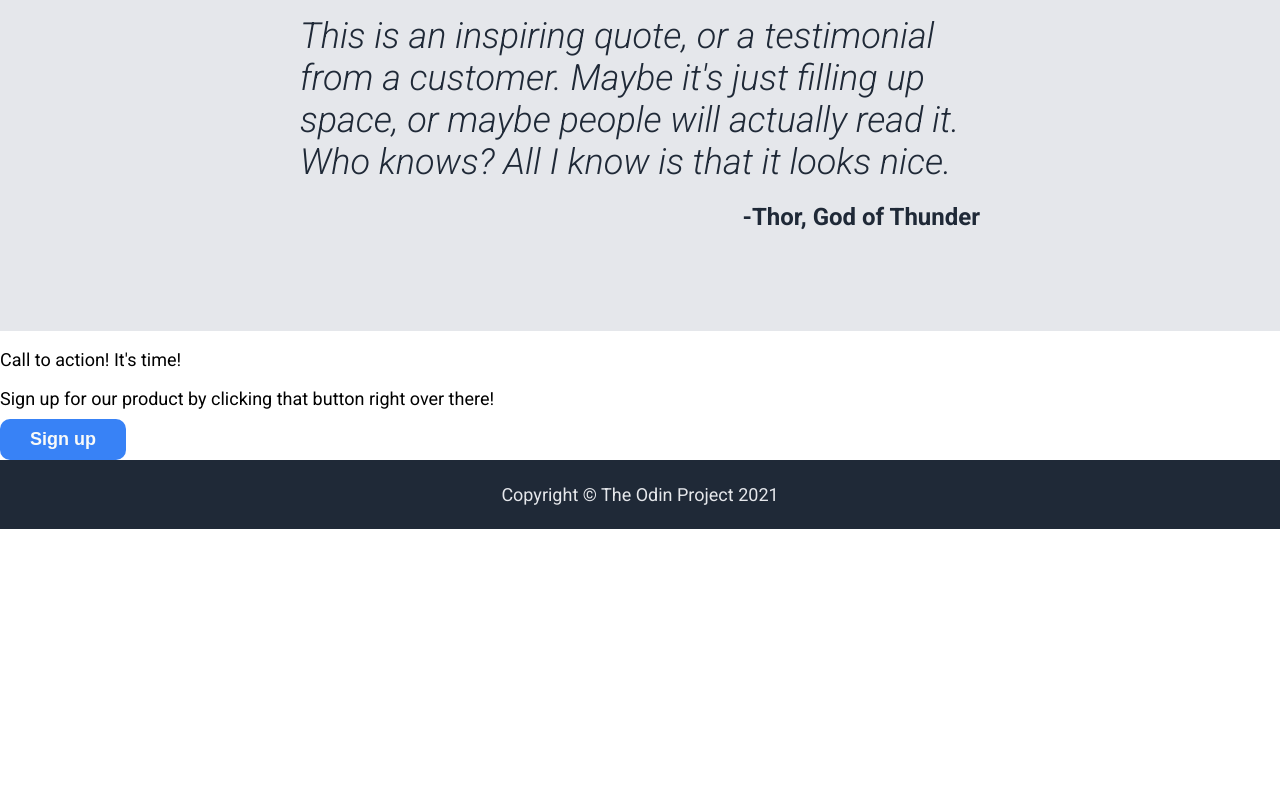
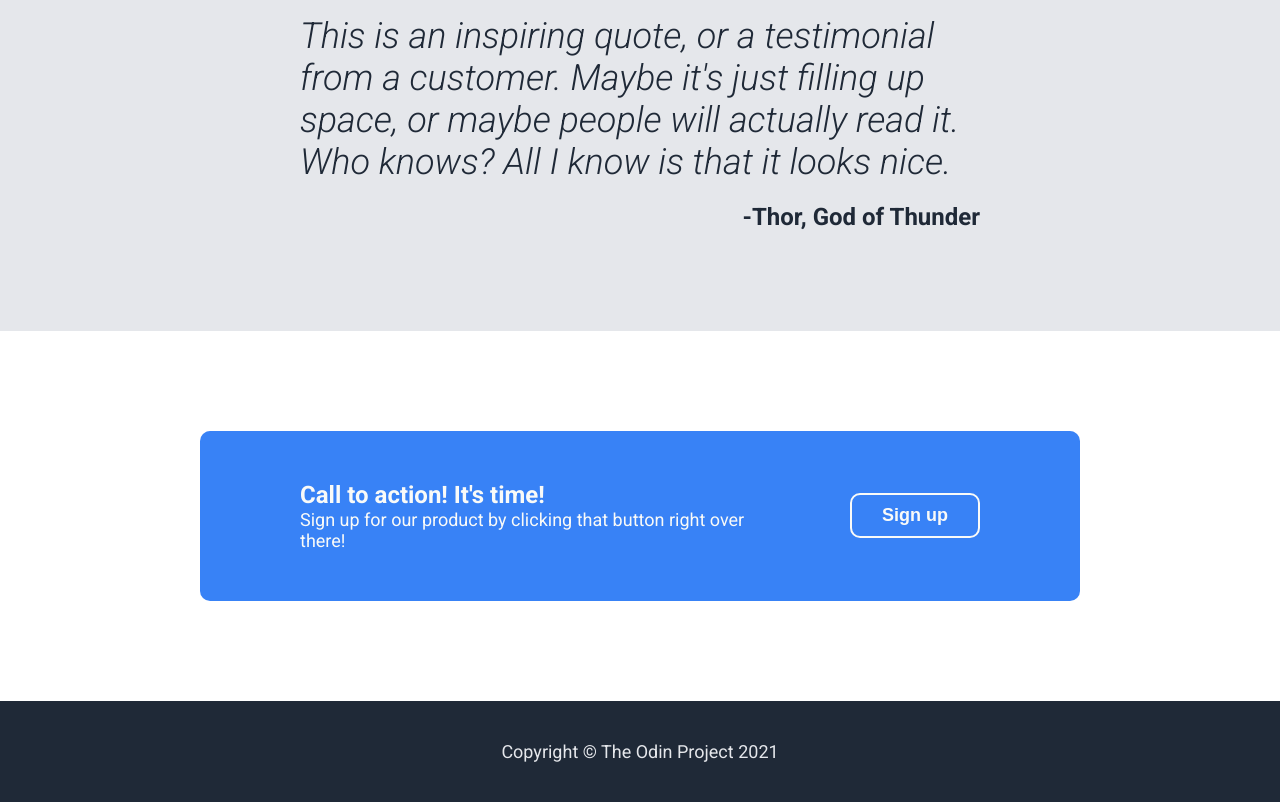
Before and after one commit to syafaatsaat/landing-page, a plain HTML site: page index.html in a window 1280 px wide. Shown: the part 1347-2149 px from the top of the page. Before the commit the page ends 1876 px from the top, so only its background shows below. Drawn offline with Linux system fonts and the light colour scheme.

Commit message:
Add styling to sign-up section
I think this marks the end of the assignment.
I've reached the objective given and I've learnt alot from this experience.

```diff
--- a/style.css
+++ b/style.css
@@ -67,7 +67,7 @@ button {
     display: flex;
     justify-content: center;
     flex-shrink: 0;
-    padding: 24px 0;
+    padding: 40px 0;
 }
 
 .body {
@@ -162,3 +162,39 @@ button {
     font-weight: bold;
     align-self: flex-end;
 }
+
+.sign-up {
+    display: flex;
+    justify-content: center;
+    align-items: center;
+    padding: 100px 200px;
+}
+
+.blue-box {
+    background-color: #3882F6;
+    border-radius: 10px;
+    display: flex;
+    justify-content: space-between;
+    align-items: center;
+    padding: 50px 100px;
+    gap: 100px;
+}
+
+.left-side {
+    color: #F9FAF8;
+}
+
+.main-text {
+    font-size: 24px;
+    font-weight: bold;
+    margin: 0;
+}
+
+.blue-box .subtext {
+    margin: 0;
+}
+
+.blue-box button {
+    border: 2px solid #F9FAF8;
+    flex-shrink: 0;
+}
```
